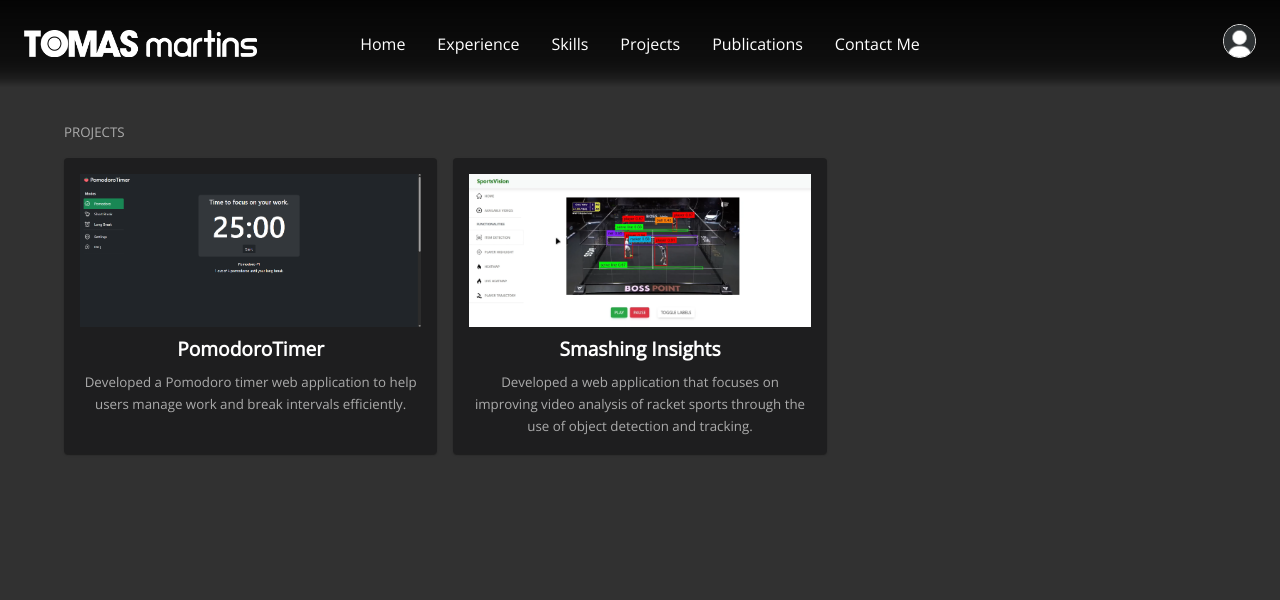
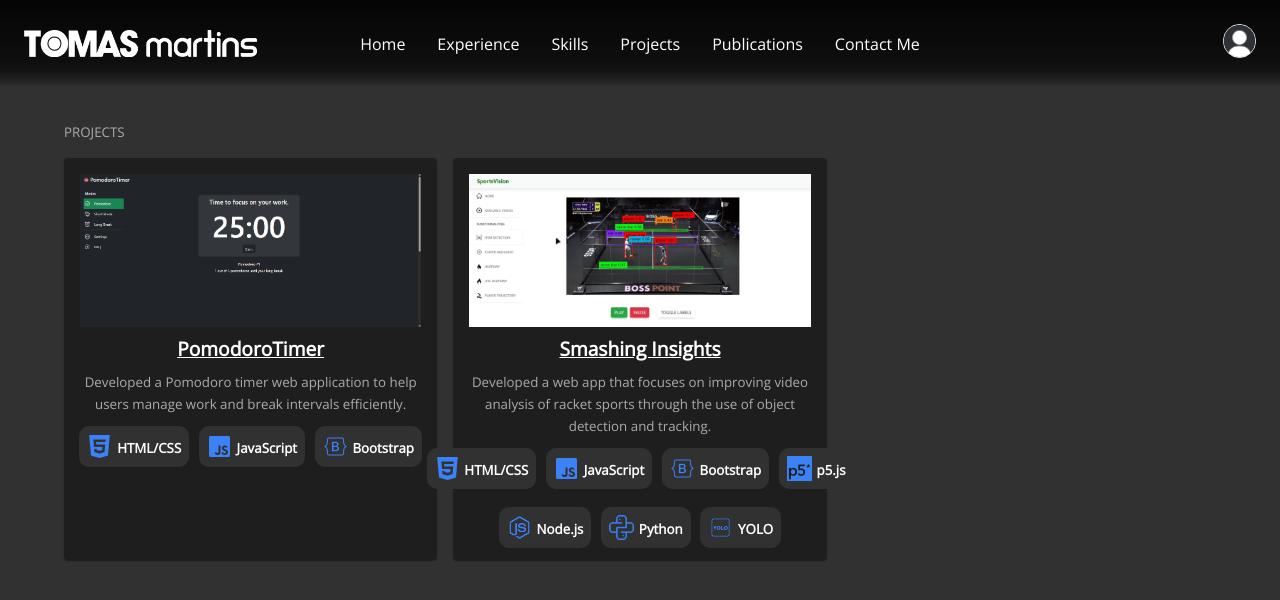
Before and after one commit to tomas287/tomas287.github.io, a React (Create React App) app in the folder tomas-portfolio/: page /projects in a window 1280 px wide. Shown: the top 600 px of the page. Built offline with nearby package versions, Linux system fonts and the light colour scheme.

Commit message:
added technologies to the Projects section.

```diff
--- a/tomas-portfolio/src/components/Projects.css
+++ b/tomas-portfolio/src/components/Projects.css
@@ -9,6 +9,8 @@
     font-size: larger;
     margin-top: .5rem;
     margin-bottom: .5rem;
+    text-decoration: underline;
+    cursor: pointer;
 }
 
 .projectsEntry p {
@@ -18,8 +20,29 @@
 
 .projectsImg {
     width: -webkit-fill-available;
+    cursor: pointer;
 }
 
-.technologies p small {
+.technologies {
+    margin-top: .5rem;
+    display: flex;
+}
+
+.technologyDiv {
+    display: flex;
+    align-items: center;
+    background-color: #313131ff;
+    padding: .5rem;
+    border-radius: 10px;
+    margin: .3rem;
+}
+
+.technologyDiv img {
+    width: 25px;
+    margin-right: .3rem;
+}
+
+.technologyDiv p small {
     color: white !important;
+    font-weight: bold;
 }
--- a/tomas-portfolio/src/components/Projects.js
+++ b/tomas-portfolio/src/components/Projects.js
@@ -1,3 +1,5 @@
+import { useNavigate } from 'react-router-dom';
+
 import Header from './Header';
 import './Projects.css';
 import Grid from '@mui/material/Grid';
@@ -5,6 +7,14 @@ import Paper from '@mui/material/Paper';
 import { styled } from '@mui/material/styles';
 import pomodoroTimer from '../assets/pomodoroTimer.png';
 import detectionFrame from '../assets/detectionFrame.png';
+import html from '../assets/html.png';
+import js from '../assets/js.png';
+import bootstrap from '../assets/bootstrap.png';
+import p5 from '../assets/p5.png';
+import nodeJs from '../assets/nodeJs.png';
+import python from '../assets/python.png';
+import yolo from '../assets/yolo.png';
+
 
 const Item = styled(Paper)(({ theme }) => ({
   backgroundColor: '#1e1e1f',
@@ -14,16 +24,13 @@ const Item = styled(Paper)(({ theme }) => ({
   color: '#ffffff',
 }));
 
-const SmallItem = styled(Paper)(({ theme }) => ({
-  backgroundColor: '#313131ff',
-//   ...theme.typography.body2,
-  padding: theme.spacing(2),
-  textAlign: 'center',
-  color: '#ffffff',
-  padding: '8px',
-}));
+const Projects = () => {
+    const navigate = useNavigate();
 
-const Projects = () => {
+    const handleClick = (newPage) => {
+        navigate(`${newPage}`);
+    };
+
     return (
         <div className='skillsContainer'>
             <Header></Header>
@@ -34,28 +41,62 @@ const Projects = () => {
                     <Grid container spacing={2} alignItems="stretch">
                         <Grid size={4}>
                             <Item className='projectsEntry'>
-                                <img className='projectsImg' src={pomodoroTimer}></img>
-                                <b>PomodoroTimer</b>
+                                <img className='projectsImg' src={pomodoroTimer} onClick={() => window.open('https://tomas287.github.io/PomodoroTimer/')}></img>
+                                <b onClick={() => window.open('https://tomas287.github.io/PomodoroTimer/')}>PomodoroTimer</b>
                                 <p><small>Developed a Pomodoro timer web application to help users manage work and break intervals efficiently.</small></p>
-                                {/* <Grid container spacing={2} marginTop={1.5} alignItems="stretch">
-                                    <Grid size={1000}>
-                                        <SmallItem className='technologies'>
-                                            <p><small>a</small></p>
-                                        </SmallItem>
-                                    </Grid>
-                                    <Grid size={1000}>
-                                        <SmallItem className='technologies'>
-                                            <p><small>a</small></p>
-                                        </SmallItem>
-                                    </Grid>
-                                </Grid> */}
+                                <div className='technologies'>
+                                    <div className='technologyDiv'>
+                                        <img src={html}></img>
+                                        <p><small>HTML/CSS</small></p>
+                                    </div>
+                                    <div className='technologyDiv'>
+                                        <img src={js}></img>
+                                        <p><small>JavaScript</small></p>
+                                    </div>
+                                    <div className='technologyDiv'>
+                                        <img src={bootstrap}></img>
+                                        <p><small>Bootstrap</small></p>
+                                    </div>
+                                </div>
                             </Item>
                         </Grid>
                         <Grid size={4}>
                             <Item className='projectsEntry'>
-                                <img className='projectsImg' src={detectionFrame}></img>
-                                <b>Smashing Insights</b>
-                                <p><small>Developed a web application that focuses on improving video analysis of racket sports through the use of object detection and tracking.</small></p>
+                                <img onClick={() => handleClick("/publications")} className='projectsImg' src={detectionFrame}></img>
+                                <b onClick={() => handleClick("/publications")}>Smashing Insights</b>
+                                <p><small>Developed a web app that focuses on improving video analysis of racket sports through the use of object detection and tracking.</small></p>
+                                <div className='technologies'>
+                                    <div className='technologyDiv'>
+                                        <img src={html}></img>
+                                        <p><small>HTML/CSS</small></p>
+                                    </div>
+                                    <div className='technologyDiv'>
+                                        <img src={js}></img>
+                                        <p><small>JavaScript</small></p>
+                                    </div>
+                                    <div className='technologyDiv'>
+                                        <img src={bootstrap}></img>
+                                        <p><small>Bootstrap</small></p>
+                                    </div>
+                                    <div className='technologyDiv'>
+                                        <img src={p5}></img>
+                                        <p><small>p5.js</small></p>
+                                    </div>
+                                </div>
+                                <div className='technologies'>
+                                    <div className='technologyDiv'>
+                                        <img src={nodeJs}></img>
+                                        <p><small>Node.js</small></p>
+                                    </div>
+                                    <div className='technologyDiv'>
+                                        <img src={python}></img>
+                                        <p><small>Python</small></p>
+                                    </div>
+                                    <div className='technologyDiv'>
+                                        <img src={yolo}></img>
+                                        <p><small>YOLO</small></p>
+                                    </div>
+                                </div>
                             </Item>
                         </Grid>
                     </Grid>
```
